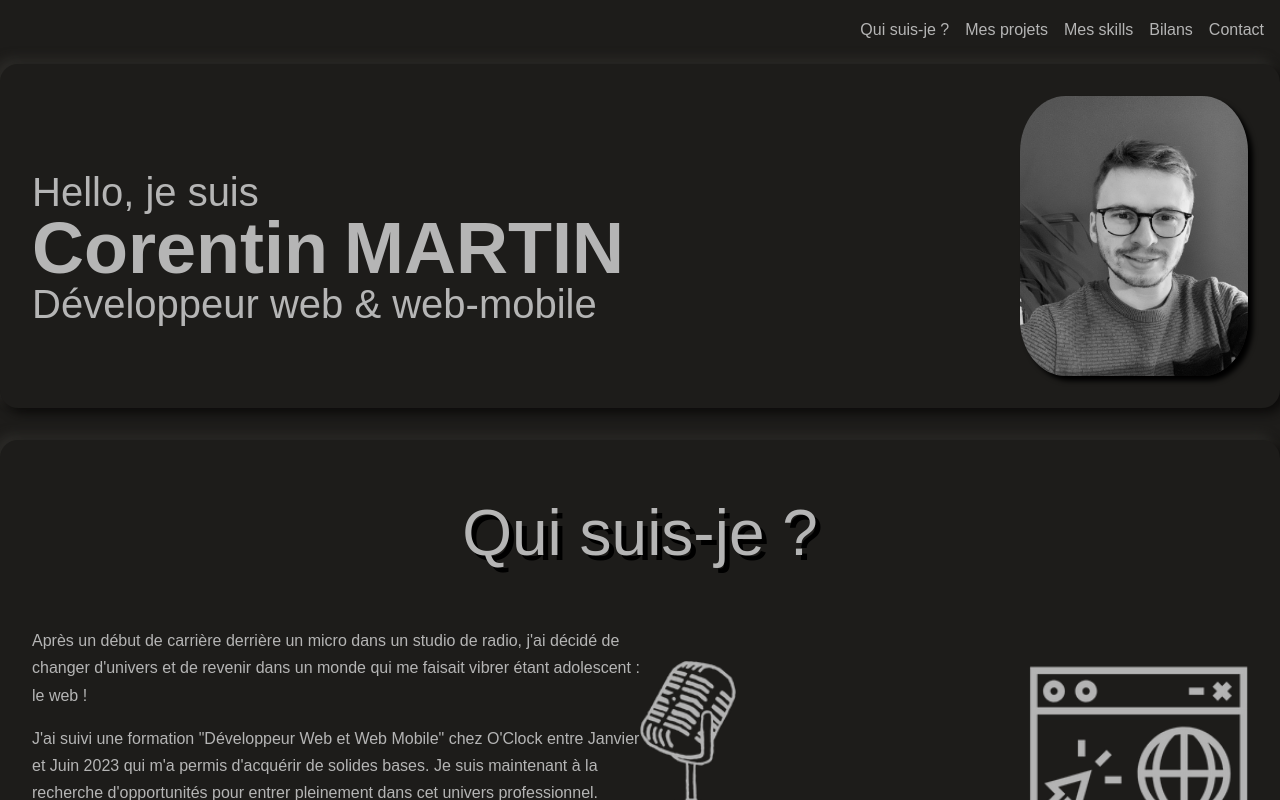
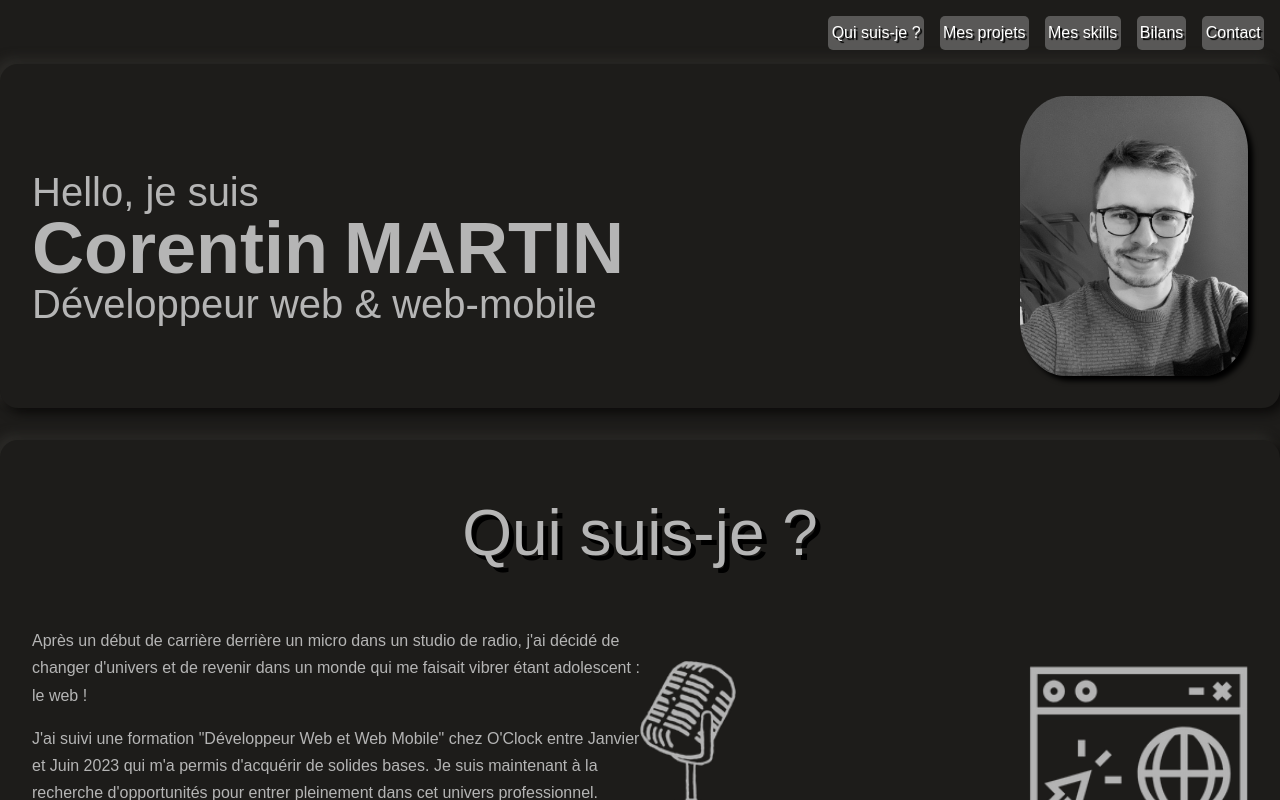
Before and after one commit to Corentin-Martin/Portfolio, a React (Vite) app: page / in a window 1280 px wide. Built offline with nearby package versions, Linux system fonts and the light colour scheme; a web font is replaced by a local one.

Commit message:
work on navbar

```diff
--- a/src/components/App/App.jsx
+++ b/src/components/App/App.jsx
@@ -8,20 +8,22 @@ import Opinion from '../Opinion/Opinion'
 import Contact from '../Contact/Contact'
 import NavBar from '../NavBar/NavBar'
 import ScrollToAnchor from '../ScrollToAnchor/ScrollToAnchor'
+import BackToTopButton from '../BackToTop/BackToTop'
+
 
 function App() {
 
-
   return (
-    <div className='App'>
+    <div className='App' >
       <ScrollToAnchor />
       <NavBar />
       <MotionDiv content={<Welcome />} className="Welcome" />
       <MotionDiv content={<Description />} className="Description" title="Qui suis-je ?" id="Who" />
       <MotionDiv content={<MyProjects />} className="MyProjects" title="Mes projets" id="Projects" />
       <MotionDiv content={<Skills />} className="Skills" title="Mes skills" id="Skills" />
-      <MotionDiv content={<Opinion />} className="Opinion" title="Bilans" id="Bilans"/>
+      <MotionDiv content={<Opinion />} className="Opinion" title="Bilans" id="Bilans" />
       <MotionDiv content={<Contact />} className="Contact" title="Contact" id="Contact" />
+      {scrollY > 1 && <BackToTopButton />}
     </div>
   )
 }
--- /dev/null
+++ b/src/components/BackToTop/BackToTop.jsx
@@ -0,0 +1,7 @@
+function BackToTopButton() {
+    const backToTop = () => window.scrollTo({ top: 0 })
+
+    return <button onClick={backToTop}>Back to top</button>
+}
+
+export default BackToTopButton
--- a/src/components/MotionDiv/MotionDiv.jsx
+++ b/src/components/MotionDiv/MotionDiv.jsx
@@ -13,7 +13,7 @@ function MotionDiv({content, className, title, id}) {
             initial={{ opacity: 0, scale : 0 }}
             whileInView={{ opacity: 1, scale: 1 }}
             transition={{opacity: {duration: 1}, scale: {duration: 1}}}
-            viewport={{ once: true, amount: 0.001 }}
+            viewport={{ once: true }}
             className={`MotionDiv MotionDiv-${className}`}
             id={id}
         >
--- a/src/components/NavBar/NavBar.jsx
+++ b/src/components/NavBar/NavBar.jsx
@@ -3,7 +3,7 @@ import './NavBar.scss';
 
 function NavBar() {
     return (
-        <nav style={{width : '100%',     maxWidth: '1440px', position: "fixed", top: "0", zIndex: '5'}}>
+        <nav style={{position: "fixed", top: "0", zIndex: '5', width: '100%', maxWidth: '1440px'}}>
             <ul className='NavBar'>
                 <Link to='/#Who' className=''>Qui suis-je ?</Link>
                 <Link to='/#Projects'>Mes projets</Link>
--- a/src/components/NavBar/NavBar.scss
+++ b/src/components/NavBar/NavBar.scss
@@ -9,6 +9,11 @@
         cursor: pointer;
         transition-duration: 1s;
         font-size: 1rem;
+        text-shadow: 2px 2px 1px black;
+        color: white;
+        background-color: rgba(181, 181, 181, 0.4);
+        padding: .2rem;
+        border-radius: 5px;
     }
 
     & a:hover {
```
